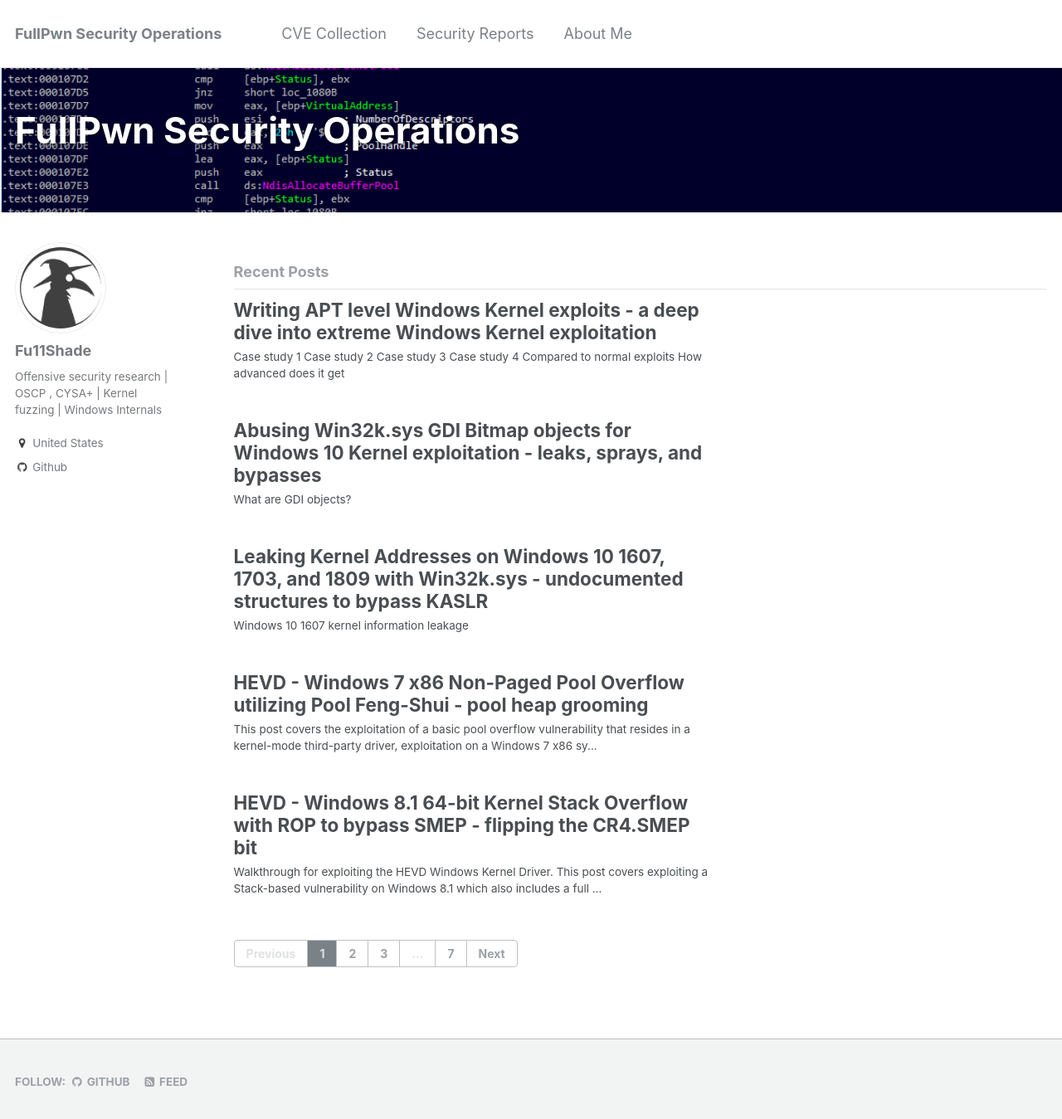
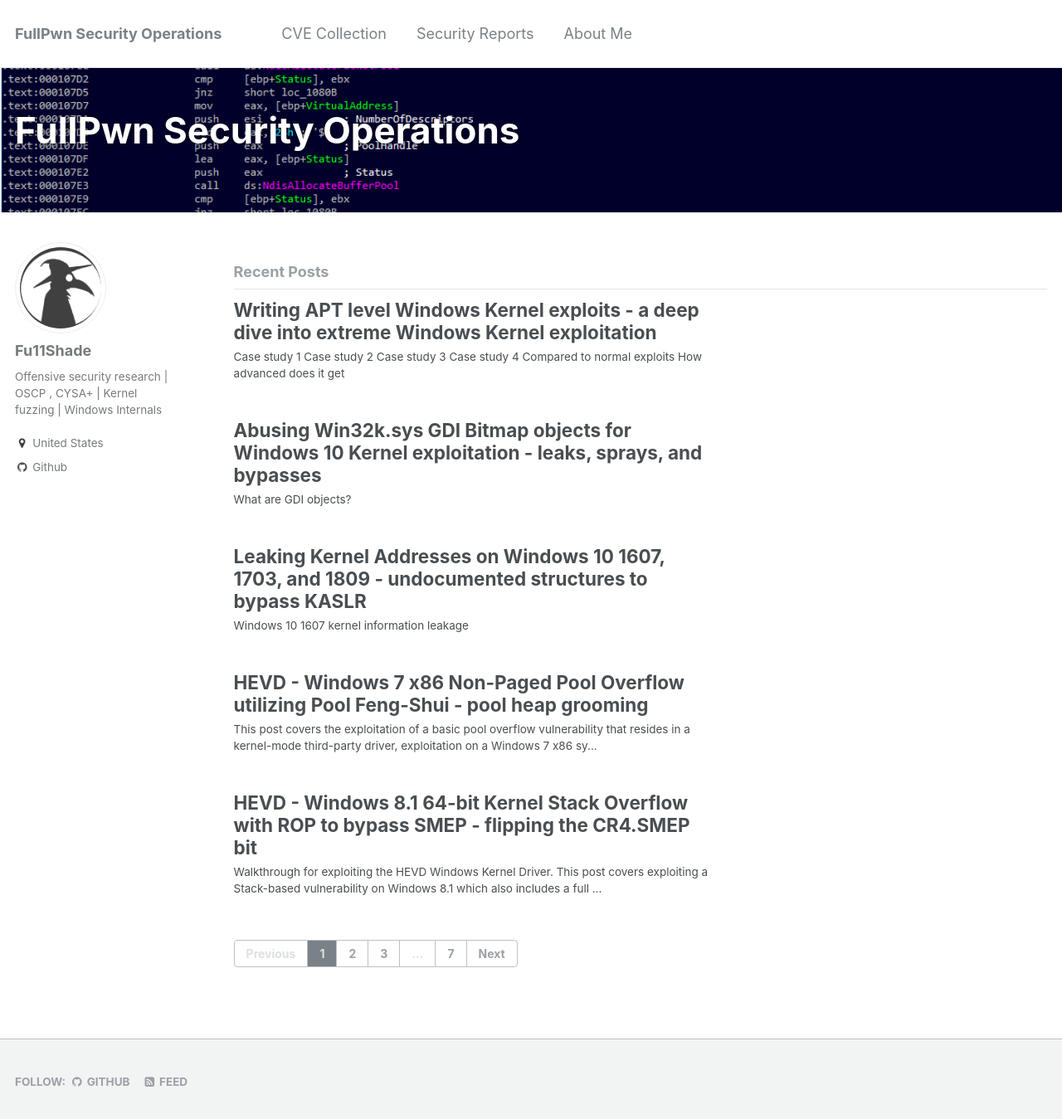
Before and after one commit to asdyxcyxc/FULLSHADE.github.io, a Jekyll site: the page built from index.html, in a window 1280 px wide and 1362 px high. Shown: the top 1349 px of the window at 83% size. Built offline with Jekyll 4.4.1, drawn with Linux system fonts in a browser that asks for light colours; the list of posts is cut into pages by our own code.

Commit message:
Update 2020-04-20-Windows-10-kaslr-infoleak.md

```diff
--- a/_posts/2020-04-20-Windows-10-kaslr-infoleak.md
+++ b/_posts/2020-04-20-Windows-10-kaslr-infoleak.md
@@ -1,6 +1,6 @@
 ---
 layout: single
-title: Leaking Kernel Addresses on Windows 10 1607, 1703, and 1809 with Win32k.sys - undocumented structures to bypass KASLR
+title: Leaking Kernel Addresses on Windows 10 1607, 1703, and 1809 - undocumented structures to bypass KASLR
 ---
 
 ### Windows 10 1607 kernel information leakage
```
